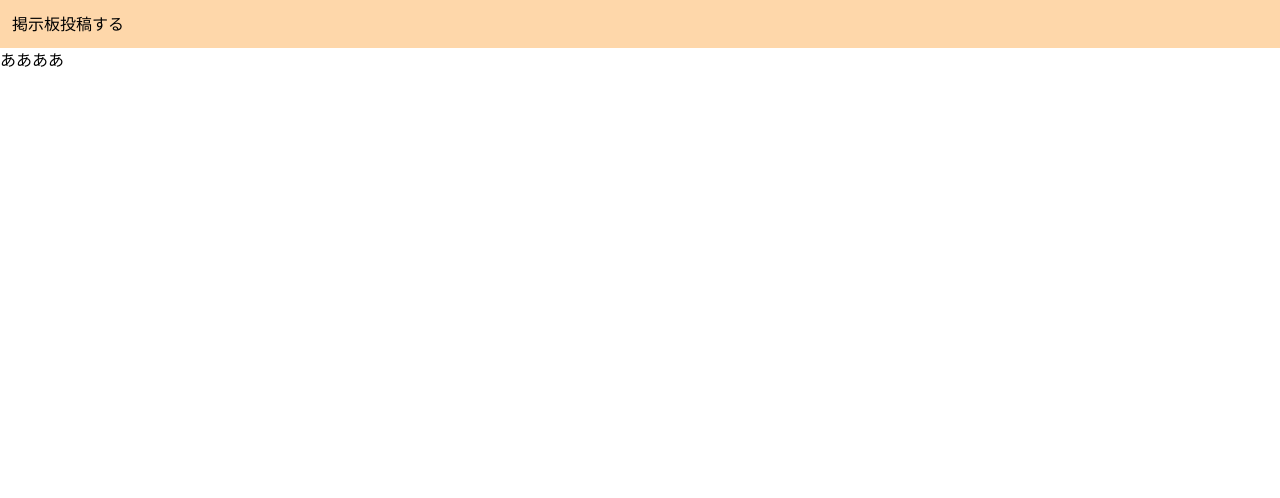
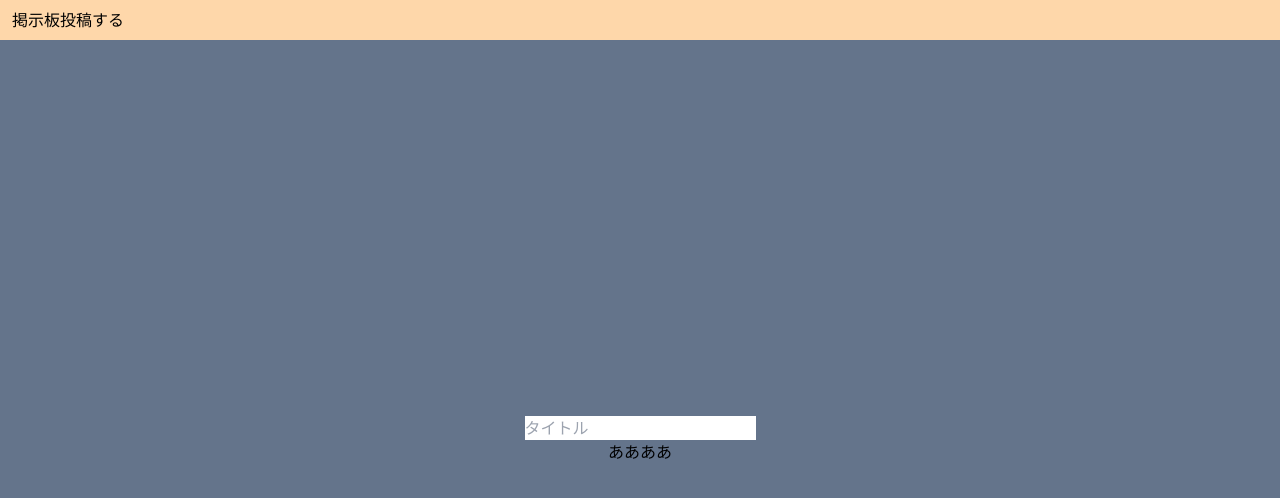
Before and after one commit to taiyou1116/frontend, a React (Create React App) app: page /newpost in a window 1280 px wide. Shown: the top 498 px of the page. Built offline with nearby package versions, Linux system fonts and the light colour scheme.

Commit message:
カスタムcssの追加

```diff
--- /dev/null
+++ b/src/App.css
@@ -0,0 +1,3 @@
+.header-height {
+    height: 5%; /* 100% / 12 */
+}
--- a/src/App.tsx
+++ b/src/App.tsx
@@ -6,15 +6,15 @@ import PostPage from "./components/PostPage";
 function App() {
 
   return (
-    <Router>
-      <div>
+    <div className=" h-screen w-screen">
+      <Router>
         <Header />
-      </div>
       <Routes>
         <Route path="/newpost" element={<PostPage />} />
         <Route path="/" element={<Posts />} />
       </Routes>
     </Router>
+    </div>
   );
 }
 
--- a/src/components/Header.tsx
+++ b/src/components/Header.tsx
@@ -1,4 +1,5 @@
 import { useNavigate } from "react-router-dom"
+import '../App.css'
 
 function Header() {
   let navigate = useNavigate();
@@ -8,8 +9,8 @@ function Header() {
   }
 
   return (
-    <div className=" bg-orange-200 w-auto p-3">
-      掲示板
+    <div className=" bg-orange-200 w-auto header-height p-3 flex items-center">
+      <h1>掲示板</h1>
       <button onClick={navigateToNewPost}>
         投稿する
       </button>
--- a/src/components/PostPage.tsx
+++ b/src/components/PostPage.tsx
@@ -1,10 +1,10 @@
 
 function PostPage() {
   return (
-    <div>
-      <title>
+    <div className=" h-screen bg-slate-500 flex flex-col items-center justify-center">
+      <div>
         <input placeholder="タイトル"/>
-      </title>
+      </div>
       ああああ
     </div>
   )
```
